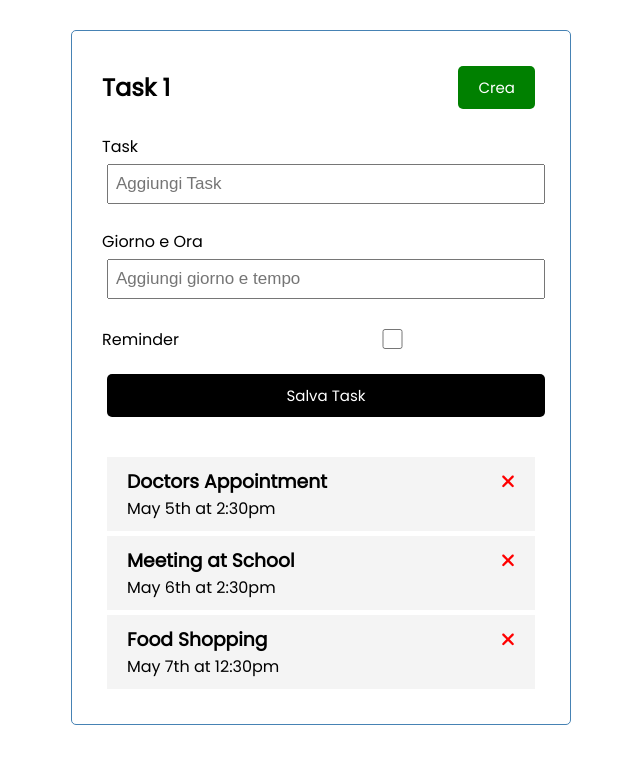
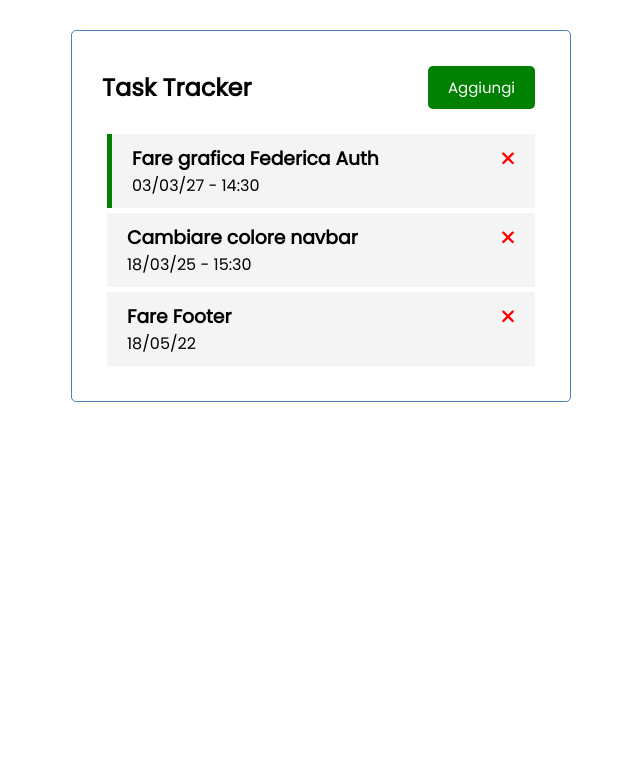
Before and after one commit to PierW/Angular-Task-Tracker, an Angular app: page / in a window 1280 px wide. Shown: the top 764 px of the page, without its empty margins (319-959 px from the left). Built offline with nearby package versions, Linux system fonts and the light colour scheme; data requests are answered from the project's data file.

Commit message:
creato toggle per inserimento task

```diff
--- a/db.json
+++ b/db.json
@@ -1,22 +1,22 @@
 {
   "tasks": [
     {
-      "id": 1,
-      "text": "Doctors Appointment",
-      "day": "May 5th at 2:30pm",
-      "reminder": false
+      "text": "Fare grafica Federica Auth",
+      "day": "03/03/27 - 14:30",
+      "reminder": true,
+      "id": 4
     },
     {
-      "id": 2,
-      "text": "Meeting at School",
-      "day": "May 6th at 2:30pm",
-      "reminder": false
+      "text": "Cambiare colore navbar",
+      "day": "18/03/25 - 15:30",
+      "reminder": false,
+      "id": 5
     },
     {
-      "id": 3,
-      "text": "Food Shopping",
-      "day": "May 7th at 12:30pm",
-      "reminder": false
+      "text": "Fare Footer",
+      "day": "18/05/22",
+      "reminder": false,
+      "id": 6
     }
   ]
 }
--- a/src/app/components/add-task/add-task.component.html
+++ b/src/app/components/add-task/add-task.component.html
@@ -1,5 +1,5 @@
 <!-- Con ngSubmit non abbiamo bisogno di fare e.preventDefault() -->
-<form class="add-form" (ngSubmit)="onSubmit()">
+<form *ngIf="showAddTask" class="add-form" (ngSubmit)="onSubmit()">
     <div class="form-control">
         <label for="text">Task</label>
         <input type="text" name="text" id="text" [(ngModel)]="text" placeholder="Aggiungi Task">
--- a/src/app/components/add-task/add-task.component.ts
+++ b/src/app/components/add-task/add-task.component.ts
@@ -1,4 +1,6 @@
 import { Component, OnInit, Output, EventEmitter } from '@angular/core';
+import { UiService } from 'src/app/services/ui.service';
+import { Subscription } from 'rxjs';
 import { Task } from "src/app/Task";
 
 @Component({
@@ -11,9 +13,13 @@
   text: string;
   day: string;
   reminder: boolean = false;
+  showAddTask: boolean;
+  subscription: Subscription;
 
 
-  constructor(){}
+  constructor(private uiService : UiService){
+    this.subscription = this.uiService.onToggle().subscribe((value) => (this.showAddTask = value))
+  }
 
   ngOnInit(): void {}
 
--- a/src/app/components/header/header.component.html
+++ b/src/app/components/header/header.component.html
@@ -2,5 +2,5 @@
     <h2>
         {{ title }}
     </h2>
-    <app-button bgColor="green" text="Crea" (btnClick)="toggleAddTask()"></app-button>
+    <app-button bgColor="{{showAddTask ? 'red' : 'green'}}" text="{{showAddTask ? 'Chiudi' : 'Aggiungi'}}" (btnClick)="toggleAddTask()"></app-button>
 </header>
--- a/src/app/components/header/header.component.ts
+++ b/src/app/components/header/header.component.ts
@@ -1,4 +1,6 @@
 import { Component, OnInit } from '@angular/core';
+import { UiService } from 'src/app/services/ui.service';
+import { Subscription } from 'rxjs';
 
 @Component({
   selector: 'app-header',
@@ -6,16 +8,20 @@
   styleUrls: ['./header.component.css']
 })
 export class HeaderComponent implements OnInit {
-  title: string = "Task 1";
+  title: string = "Task Tracker";
+  showAddTask: boolean;
+  subscription: Subscription;
 
-  constructor(){}
+  constructor(private uiService: UiService){
+    this.subscription = this.uiService.onToggle().subscribe((value) => (this.showAddTask = value))
+  }
 
   ngOnInit(): void {
 
   }
 
   toggleAddTask(){
-    console.log("toggle");
+    this.uiService.toggleAddTask();
 
   }
 }
--- /dev/null
+++ b/src/app/services/ui.service.ts
@@ -0,0 +1,22 @@
+import { Injectable } from '@angular/core';
+import { Observable, Subject } from 'rxjs';
+
+@Injectable({
+  providedIn: 'root'
+})
+export class UiService {
+  private showAddTask: boolean = false;
+  private subject = new Subject<any>();
+
+  constructor() { }
+
+  toggleAddTask(): void {
+     this.showAddTask = !this.showAddTask;
+     this.subject.next(this.showAddTask);
+  }
+
+  onToggle(): Observable<any> {
+    return this.subject.asObservable();
+  }
+
+}
```
Also changed, not shown: 1 other file (tests, documents, lock files or other folders).
